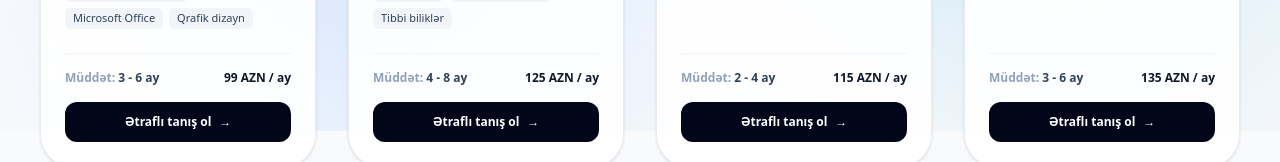
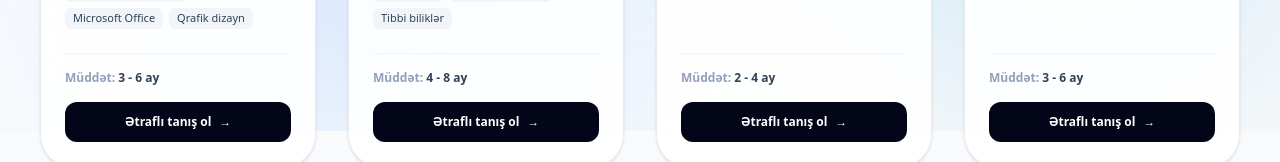
Before and after one commit to Shookrun/ugur-academy, a Next.js app: page /kurslar in a window 1280 px wide. Shown: the part 669-831 px from the top of the page. Built offline with nearby package versions, Linux system fonts and the light colour scheme; no server answers; the database is empty.

Commit message:
Update page.tsx

```diff
--- a/app/kurslar/page.tsx
+++ b/app/kurslar/page.tsx
@@ -81,9 +81,6 @@ export default async function CoursesCatalogPage() {
                     <span className="font-semibold text-slate-400">
                       Müddət: <strong className="text-slate-700">{course.duration}</strong>
                     </span>
-                    <span className="font-extrabold text-slate-900">
-                      {course.discountPrice || course.price}
-                    </span>
                   </div>
 
                   <Link
```
